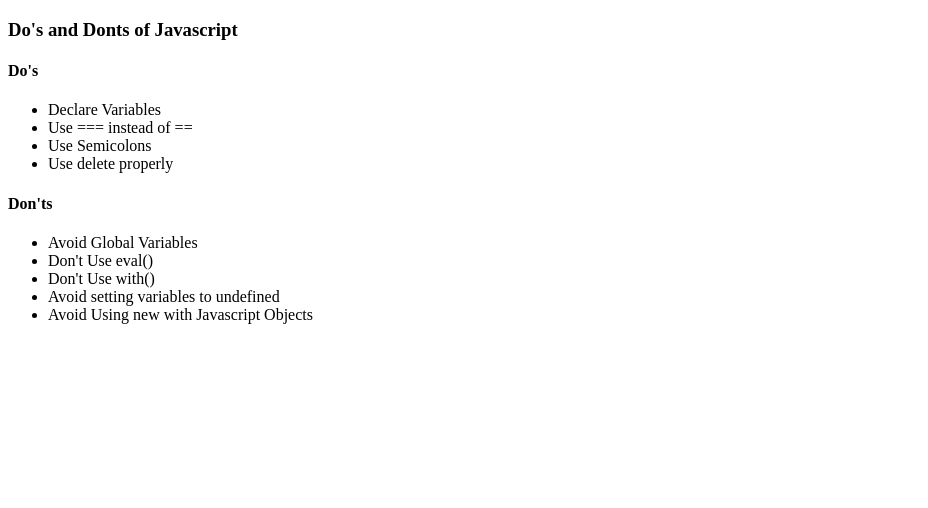
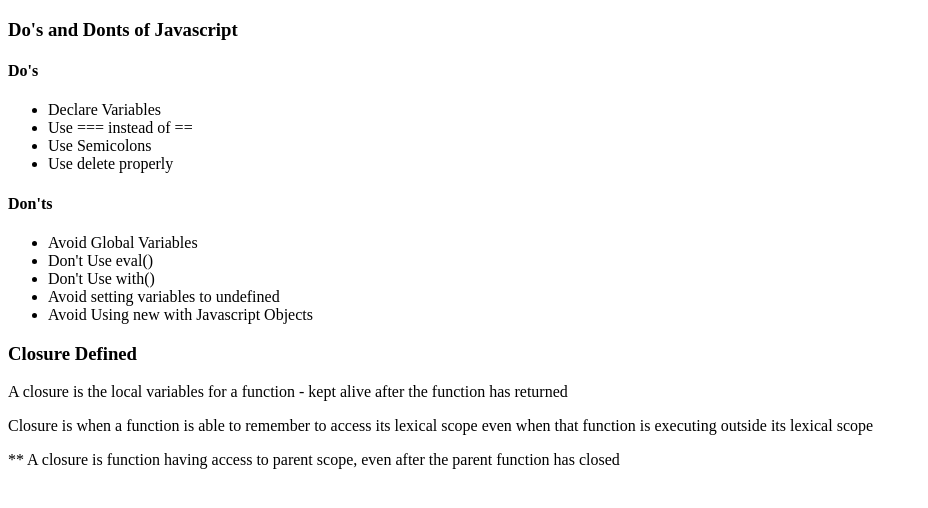
Before and after one commit to harriswill22/JavaScript-Exercises, a plain HTML site: page index.html in a window 1280 px wide. Shown: the whole page, without its empty margins (0-928 px from the left). Drawn offline with Linux system fonts and the light colour scheme.

Commit message:
Defines Closure

```diff
--- a/index.html
+++ b/index.html
@@ -23,8 +23,10 @@
         <li>Avoid setting variables to undefined </li>
         <li>Avoid Using new with Javascript Objects </li>
     </ul>
-
-
+    <h3>Closure Defined</h3>
+    <p>A closure is the local variables for a function - kept alive after the function has returned</p>
+    <p>Closure is when a function is able to remember to access its lexical scope even when that function is executing outside its lexical scope</p>
+    <p>** A closure is function having access to parent scope, even after the parent function has closed </p>
     <script src="./functions.js"> </script>
 </body>
 </html>
```
